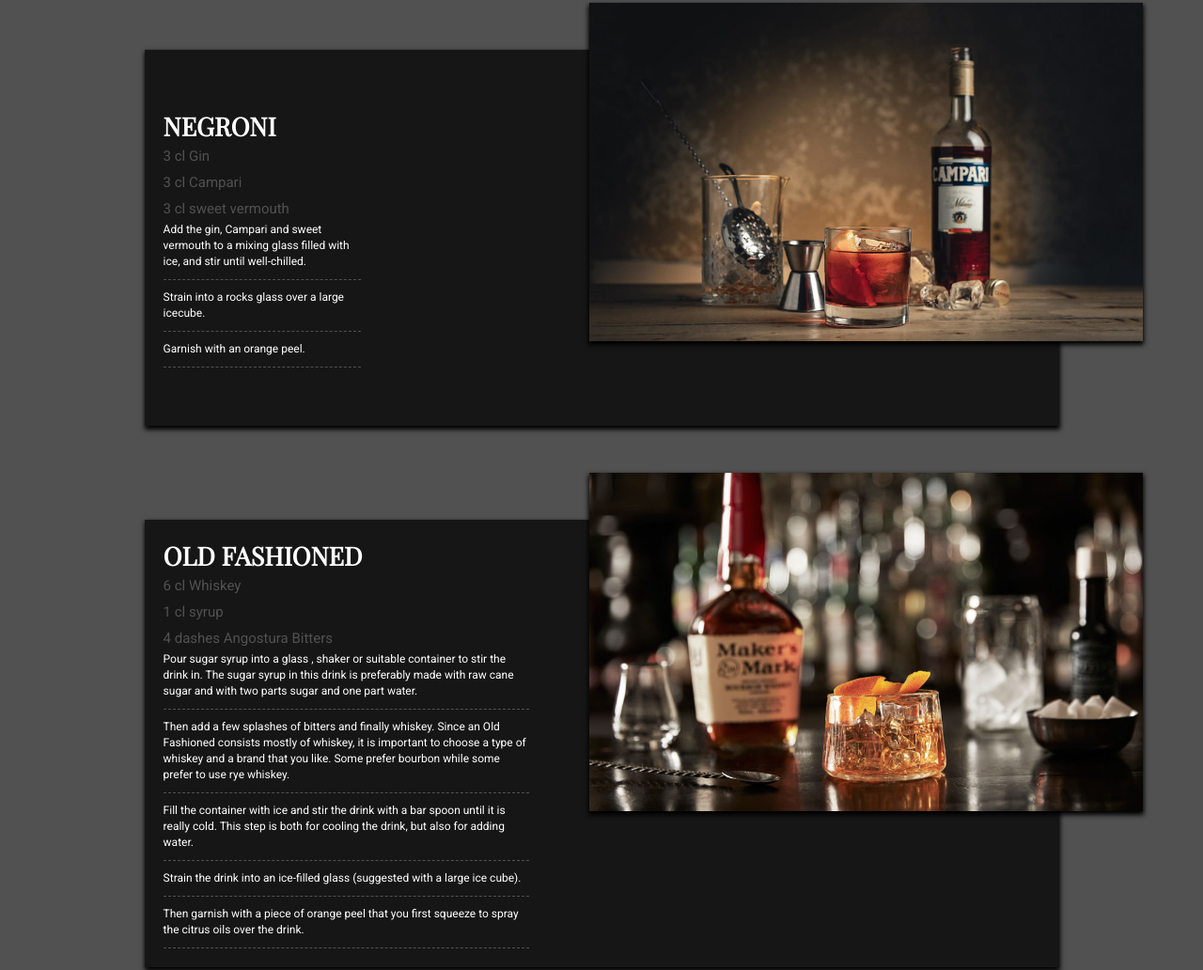
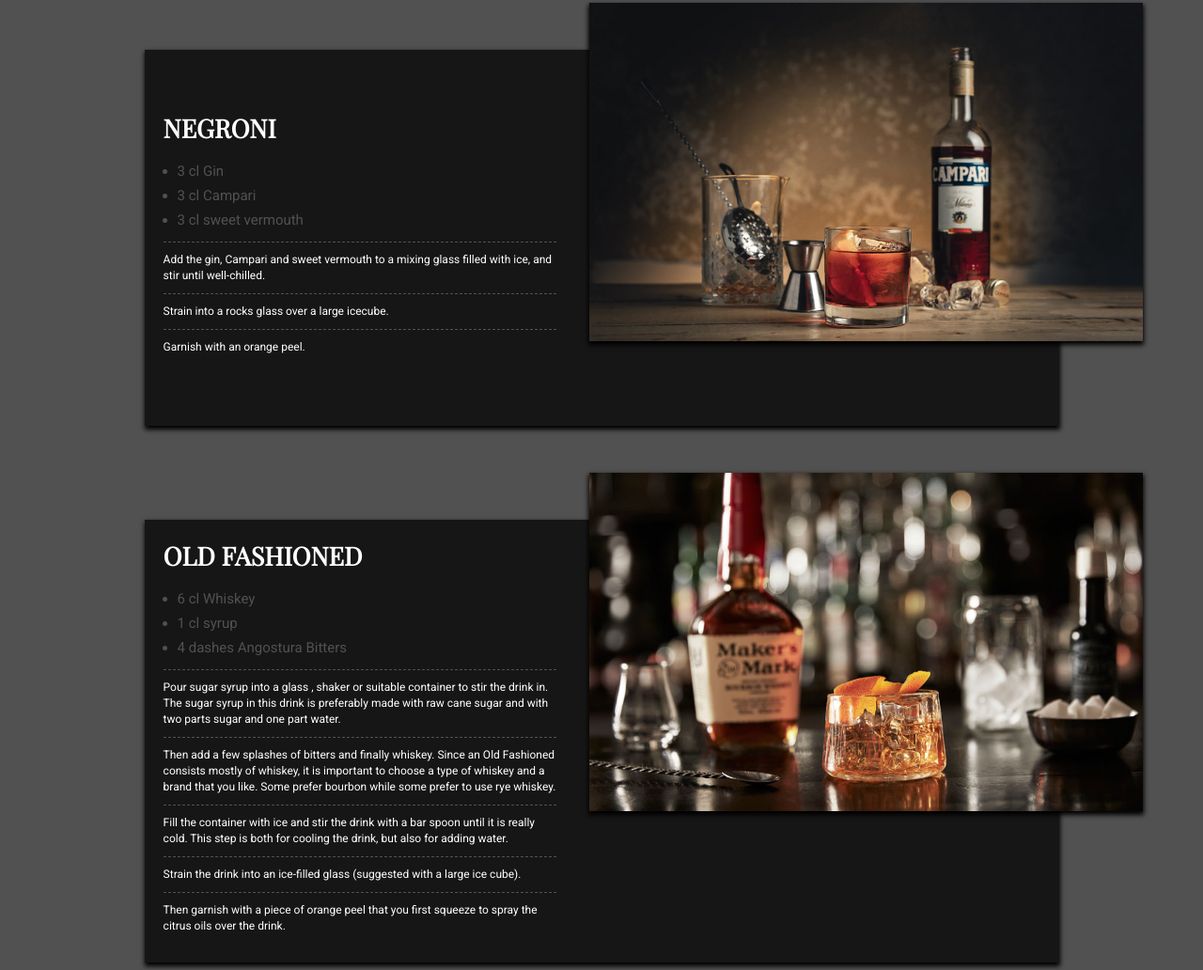
Before and after one commit to Rikard-Johansson97/Cocktails, a plain HTML site: page index.html in a window 1280 px wide. Shown: the part 687-1719 px from the top of the page at 94% size. Drawn offline with nearby package versions, Linux system fonts and the light colour scheme.

Commit message:
ui changes on recipe

```diff
--- a/app.js
+++ b/app.js
@@ -79,33 +79,35 @@ const slider = [
         title: "DRY MARTINI",
         img: "/Img/dry_martini.jpg",
         ingredients:
-            "<li>60ml vodka or gin</li><li>1 tbsp dry vermouth</li><li>olive or lemon peel, to garnish</li>",
-        recipeText: "<li></li><li></li><li></li>",
+            "<li>5 cl Gin</li><li>1 cl vermouth dry</li><li>ice cubes</li><li>Olives</li>",
+        recipeText:
+            "<li>Fill the stirring glass with ice.</li><li>Combine the Dry Gin and vermouth in a stirring glass, or other mixing vessel.</li><li>Stir the mixture for ten seconds to chill and dilute the mixture.</li><li>Strain the drink into the glass.</li><li>Place the olives on the cocktail stick in the cocktail, and serve.</li>",
     },
     {
         title: "ESPRESSO MARTINI",
         img: "/Img/espresso_martini.jpg",
         ingredients:
-            "<li>4 cl of white rum</li><li>3 cl of lime juice</li><li>10 leaves of Hierba Buena </li><li>2 teaspoon of sugar </li><li>Ice</li><li>	a splash of soda</li>",
-        recipeText: "<li></li><li></li><li></li>",
+            "<li>40 ml Vodka</li><li>20 ml Kahlúa</li><li>20 ml Espresso</li><li>3 Whole Coffee Beans</li>",
+        recipeText:
+            "<li>Fill a shaker with ice cubes.</li><li>Add all ingredients. Shake and strain into a cocktail glass.</li><li>Garnish with coffee beans.</li>",
     },
     {
         title: "MARGARITA",
         img: "/Img/margarita.jpg",
-        ingredients: "<li></li><li></li><li></li>",
-        recipeText: "<li></li><li></li><li></li>",
+        ingredients: "<li>40 ml Tequila Blanco</li><li>20 ml Lime Juice</li><li>20 ml Triple Sec</li><li>1 Part Salt</li><li>Ice</li>",
+        recipeText: "<li>Fill a shaker with ice cubes.</li><li>Add all ingredients. Shake and strain into a cocktail glass.</li><li>Garnish the glass with a salt rim.</li>",
     },
     {
         title: "APEROL SPRITZ",
         img: "/Img/aperol_spritz.jpg",
-        ingredients: "<li></li><li></li><li></li>",
-        recipeText: "<li></li><li></li><li></li>",
+        ingredients: "<li>50ml Aperol</li><li>75ml prosecco</li><li>soda, to top up</li><li>Ice</li>",
+        recipeText: "<li>Put a couple of icecubes into the glass.</li><li>Add the Aperol</li><li>Add the prosecco</li><li>Top with some soda</li>",
     },
     {
         title: "GIN & TONIC",
         img: "/Img/gin-and-tonic.jpg",
-        ingredients: "<li></li><li></li><li></li>",
-        recipeText: "<li></li><li></li><li></li>",
+        ingredients: "<li>2 cl gin</li><li>5cl tonic water</li><li>Lime wedge or slices</li>",
+        recipeText: "<li>Fill a glass with ice cubes</li><li>Pour the gin, then top with tonic.</li><li>Gently stir to combine, but not so much so that you lose carbonation.</li><li>Garnish with a lime wedge or lime slices. Serve and enjoy.</li>",
     },
 ];
 const sliderContent = document.querySelector(".slider-container");
--- a/style.css
+++ b/style.css
@@ -227,7 +227,10 @@ body{
     color: var(--dark-gray);
     font-size: 1.5rem;
     list-style: none;
-    padding: 5px 0;
+    padding: 4px 0;
+}
+.recipe ul{
+    margin-top: 15px;
 }
 .recipe ol li{
     text-align: start;
@@ -235,11 +238,11 @@ body{
     line-height: 1.7rem;
     font-family: var(--font-text);
     list-style: none;
-    border-bottom: dashed var(--dark-gray) 1px;
+    border-top: dashed var(--dark-gray) 1px;
     padding: 10px 0;
 }
 .recipe ol li:first-child{
-    padding-top: 0;
+    margin-top: 10px;
 }
 /* RECIPE END */
 /* Small devices (landscape phones, 576px and up) */
@@ -274,17 +277,19 @@ body{
         justify-content: center;
         align-items: flex-start;
         margin: 20px;
-        width: 100%;
+        width: 43%;
         height: auto;
         min-height: 45vh;
         top: 0;
     }
     .recipe ul li{
+        margin-left: 15px;
         width: 100%;
         text-align: start;
+        list-style:disc
     }
     .recipe ol li{
-        width: 40%;
+        width: 100%;
     }
     .recipe-img{
         width: 46%;
```
